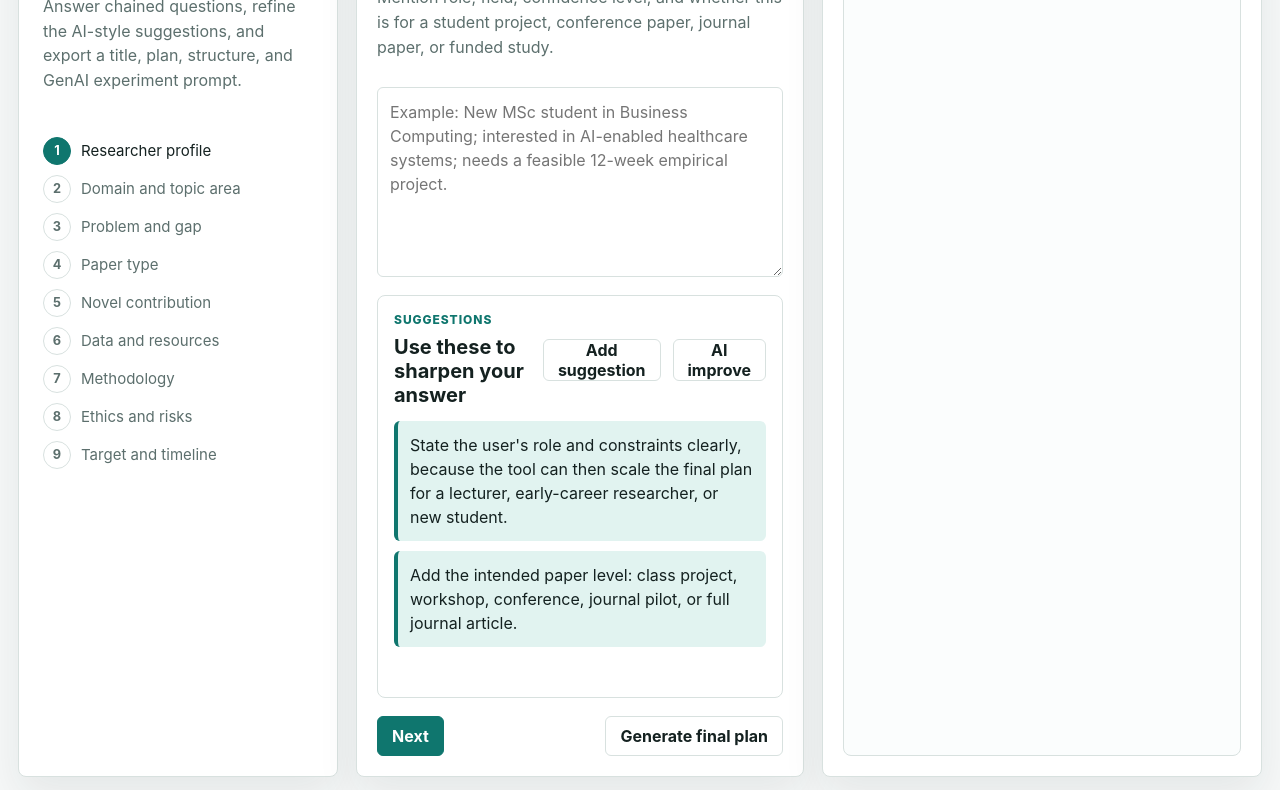
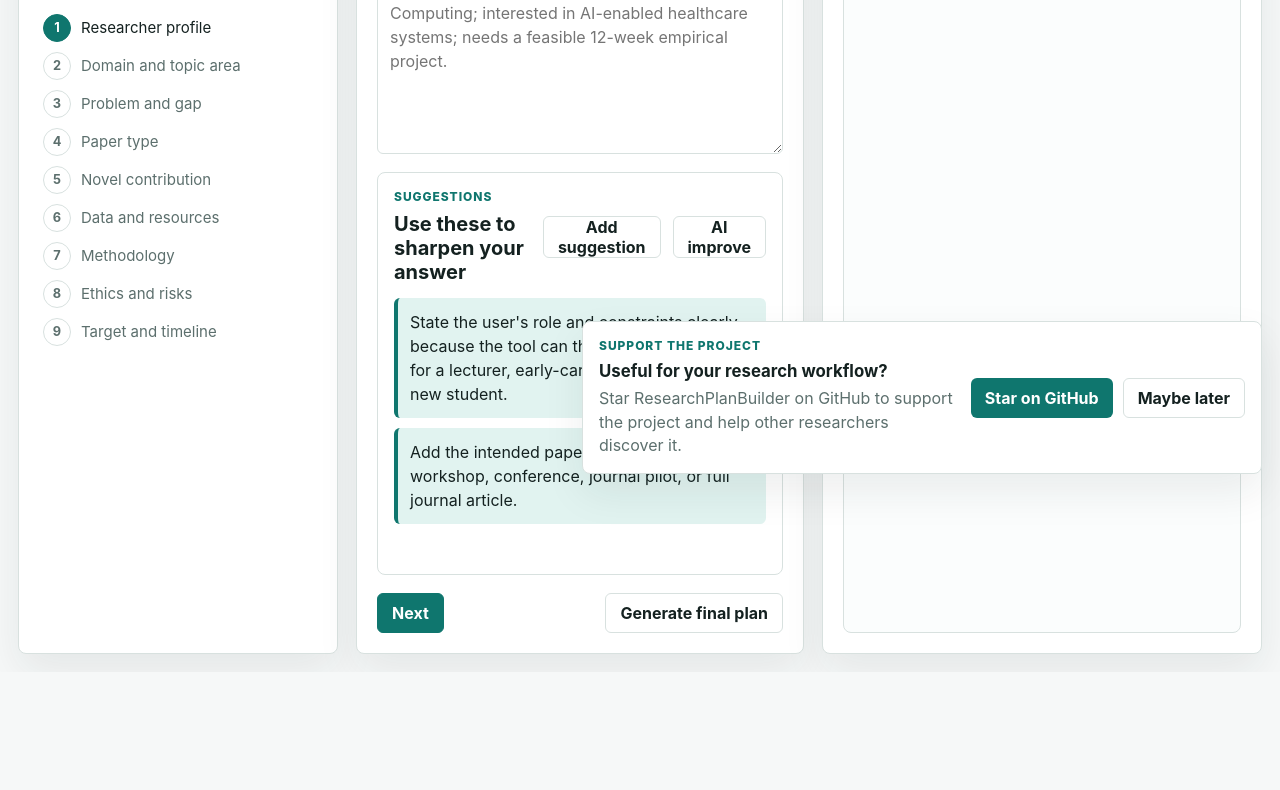
Before and after one commit to alanvallavaraj/ResearchPlanBuilder, a website: page index.html in a window 1280 px wide. Shown: the part 308-1098 px from the top of the page. After the commit the page ends 980 px from the top, so only its background shows below. Drawn offline with Linux system fonts and the light colour scheme.

Commit message:
Style GitHub star prompt

```diff
--- a/styles.css
+++ b/styles.css
@@ -35,6 +35,67 @@
 
 button {
   cursor: pointer;
+}
+
+a {
+  color: inherit;
+}
+
+.star-prompt {
+  position: fixed;
+  right: 18px;
+  bottom: 18px;
+  z-index: 10;
+  display: grid;
+  grid-template-columns: minmax(0, 1fr) auto;
+  gap: 16px;
+  align-items: center;
+  max-width: 680px;
+  border: 1px solid var(--line);
+  border-radius: 8px;
+  background: var(--panel);
+  box-shadow: var(--shadow);
+  padding: 16px;
+}
+
+.star-prompt[hidden] {
+  display: none;
+}
+
+.star-copy h2 {
+  margin-bottom: 6px;
+  font-size: 1.05rem;
+}
+
+.star-copy p:last-child {
+  margin-bottom: 0;
+  color: var(--muted);
+  line-height: 1.45;
+}
+
+.star-actions {
+  display: flex;
+  align-items: center;
+  gap: 10px;
+}
+
+.primary-link {
+  display: inline-flex;
+  min-height: 40px;
+  align-items: center;
+  justify-content: center;
+  border-radius: 6px;
+  background: var(--accent);
+  color: #fff;
+  font-weight: 750;
+  padding: 0 14px;
+  text-decoration: none;
+  white-space: nowrap;
+}
+
+.primary-link:hover,
+.primary-link:focus {
+  background: var(--accent-dark);
 }
 
 .app-shell {
@@ -335,6 +396,23 @@
 }
 
 @media (max-width: 760px) {
+  .star-prompt {
+    right: 10px;
+    bottom: 10px;
+    left: 10px;
+    grid-template-columns: 1fr;
+  }
+
+  .star-actions {
+    align-items: stretch;
+    flex-direction: column;
+  }
+
+  .star-actions .secondary-btn,
+  .star-actions .primary-link {
+    width: 100%;
+  }
+
   .app-shell {
     grid-template-columns: 1fr;
     padding: 10px;
```
